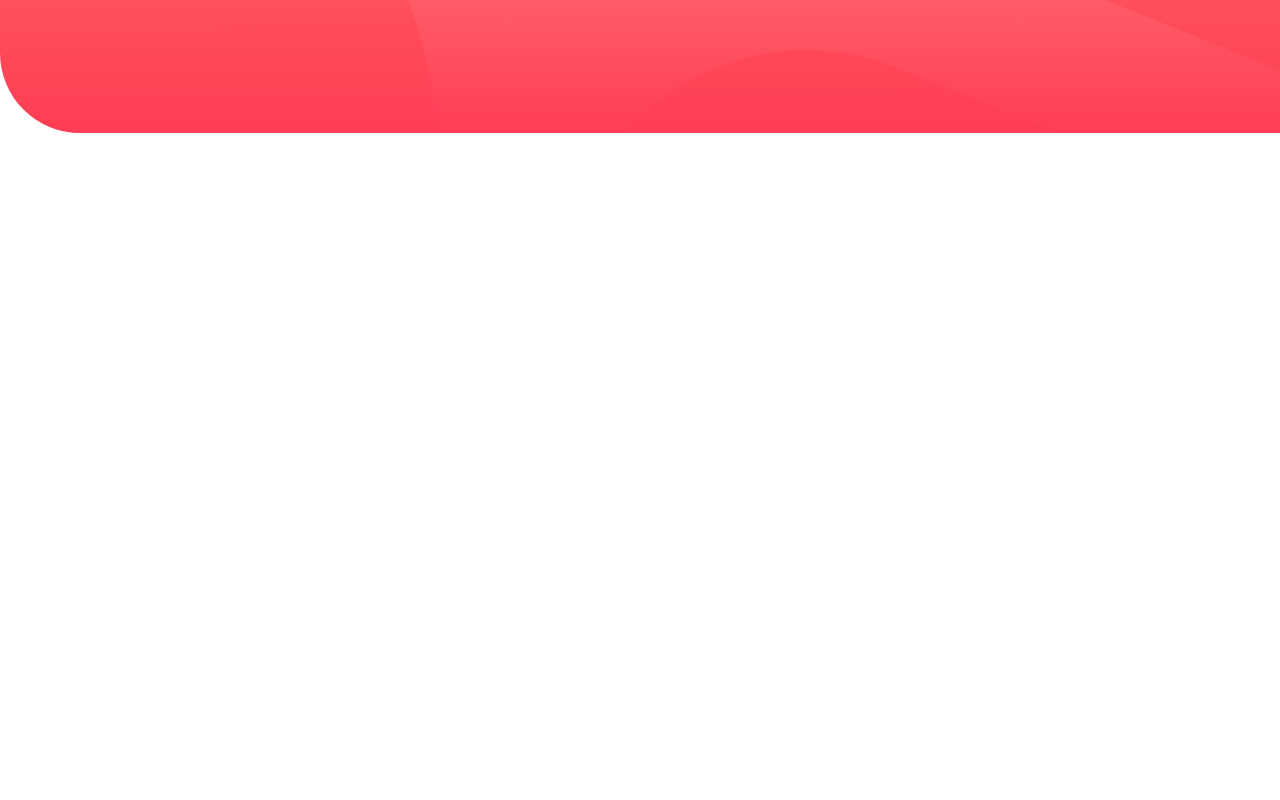
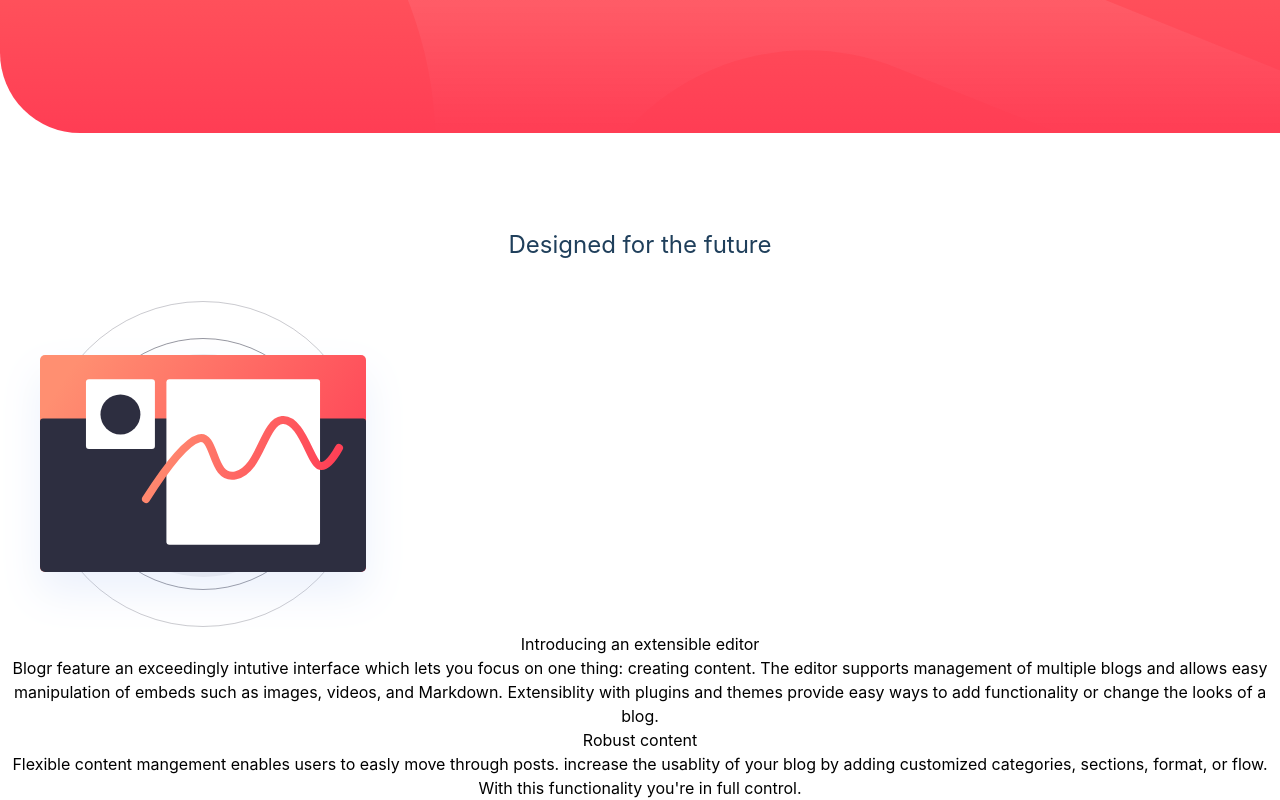
Before and after one commit to JorgeJose26/blogr-landing-page, a React (Create React App) app: page / in a window 1280 px wide. Shown: the part 359-1159 px from the top of the page. Before the commit the page ends 800 px from the top, so only its background shows below. Built offline with nearby package versions, Linux system fonts and the light colour scheme.

Commit message:
added the skeleton of the body text

```diff
--- a/src/Components/Body/Body.jsx
+++ b/src/Components/Body/Body.jsx
@@ -1,10 +1,30 @@
 import React from 'react';
+import mobileImg from '../../Assets/images/illustration-editor-mobile.svg'
 
 function Body(props) {
     return (
-        <div>
+        <body>
+            <div>
+                <h2 className='text-[#1F3F5B] text-2xl pt-24'>Designed for the future</h2>
+            </div>
+            <div>
+                <img src={mobileImg} className='pt-10' />
+            </div>
+            <section className='flex flex-col flex-wrap'>
+                <h2>Introducing an extensible editor</h2>
+                <p>Blogr feature an exceedingly intutive interface which lets you focus on one thing: creating content.
+                    The editor supports management of multiple blogs and allows easy manipulation of embeds such as images, videos,
+                    and Markdown. Extensiblity with plugins and themes provide easy ways to add functionality or change the looks of a blog.
+                </p>
+            </section>
+            <section className='flex flex-col flex-wrap'>
+                <h2>Robust content</h2>
+                <p>Flexible content mangement enables users to easly move through posts. increase the usablity of your blog by adding
+                    customized categories, sections, format, or flow. With this functionality you're in full control.
+                </p>
 
-        </div>
+            </section>
+        </body>
     );
 }
 
```
